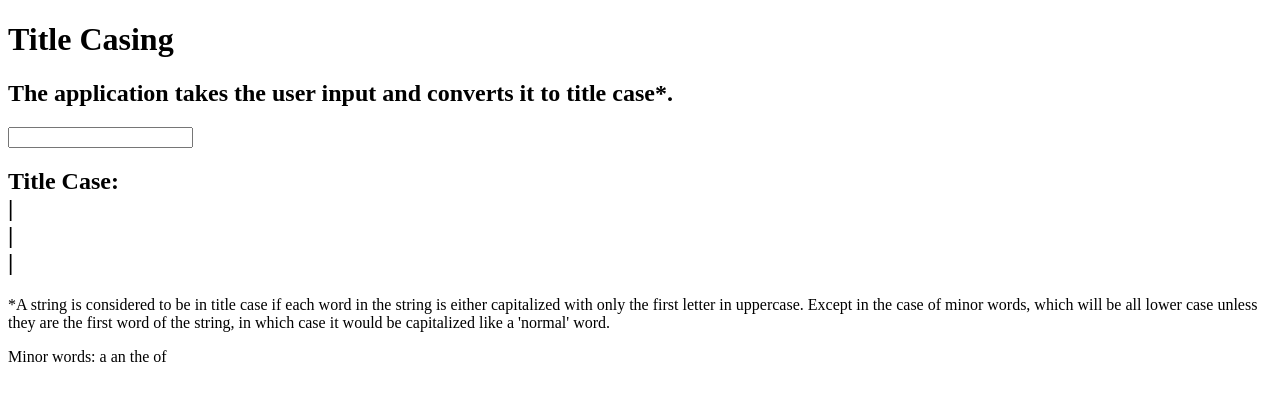
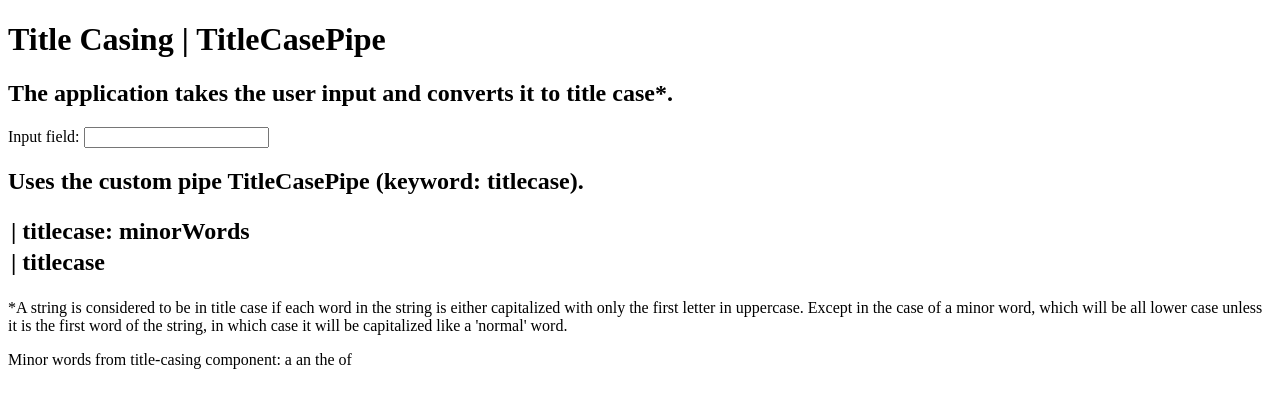
Before and after one commit to clgrogan/TitleCasing-NG, an Angular app: page / in a window 1280 px wide. Shown: the top 408 px of the page. Built offline with nearby package versions, Linux system fonts and the light colour scheme.

Commit message:
Logic added to the custom pipe. Finished.

```diff
--- a/src/app/pipes/titlecase.pipe.ts
+++ b/src/app/pipes/titlecase.pipe.ts
@@ -4,10 +4,22 @@ import { Pipe, PipeTransform } from "@angular/core";
   name: "titlecase", // the name is the keyword used to access the custom pipe
 })
 export class TitleCasePipe implements PipeTransform {
-  transform(value: string, maxLength?: number) {
+  transform(value: string, minorWords?: string[]) {
+    const defaultMinorWords = ["a", "an", "and", "or", "the", "of"];
+    let returnValue: string = "";
     if (!value) return null;
+    if (!minorWords) minorWords = defaultMinorWords;
+    const titleWords = value.split(" ");
 
-    const actualLength = maxLength ? maxLength : 50;
-    return value.substr(0, actualLength) + "...";
+    for (let i = 0; i < titleWords.length; i++) {
+      minorWords.includes(titleWords[i]) && i > 0
+        ? (returnValue += " " + titleWords[i])
+        : (returnValue +=
+            " " +
+            titleWords[i].charAt(0).toUpperCase() +
+            titleWords[i].slice(1));
+    }
+
+    return returnValue;
   }
 }
--- a/src/app/title-casing/title-casing.component.html
+++ b/src/app/title-casing/title-casing.component.html
@@ -1,20 +1,32 @@
 <header>
-  <h1>Title Casing</h1>
+  <h1>Title Casing | TitleCasePipe</h1>
   <h2>The application takes the user input and converts it to title case*.</h2>
 </header>
 <main>
   <section>
-    <input
+    <label>Input field: </label
+    ><input
       [(value)]="userInput"
       (keydown.enter)="userInput = $event.target.value; userInputChange()"
     />
   </section>
   <section>
     <h2>
-      Title Case:<br />
-      | {{ userInput }} <br />
-      | {{ userInput | uppercase }}<br />
-      | {{ userInput | titlecase }}
+      Uses the custom pipe TitleCasePipe (keyword: titlecase).
+    </h2>
+    <h2>
+      <table>
+        <tbody>
+          <tr>
+            <td>| titlecase: minorWords</td>
+            <td>{{ userInput | lowercase | titlecase: minorWords }}</td>
+          </tr>
+          <tr>
+            <td>| titlecase</td>
+            <td>{{ userInput | lowercase | titlecase }}</td>
+          </tr>
+        </tbody>
+      </table>
     </h2>
   </section>
 </main>
@@ -22,12 +34,12 @@
   <p>
     *A string is considered to be in title case if each word in the string is
     either capitalized with only the first letter in uppercase. Except in the
-    case of minor words, which will be all lower case unless they are the first
-    word of the string, in which case it would be capitalized like a 'normal'
+    case of a minor word, which will be all lower case unless it is the first
+    word of the string, in which case it will be capitalized like a 'normal'
     word.
   </p>
   <div>
-    Minor words:
+    Minor words from title-casing component:
     <span *ngFor="let minorWord of minorWords"> {{ minorWord }} </span>
   </div>
 </footer>
--- a/src/index.html
+++ b/src/index.html
@@ -1,13 +1,13 @@
-<!doctype html>
+<!DOCTYPE html>
 <html lang="en">
-<head>
-  <meta charset="utf-8">
-  <title>TitleCasingNg</title>
-  <base href="/">
-  <meta name="viewport" content="width=device-width, initial-scale=1">
-  <link rel="icon" type="image/x-icon" href="favicon.ico">
-</head>
-<body>
-  <app-root></app-root>
-</body>
+  <head>
+    <meta charset="utf-8" />
+    <title>| TitleCasePipe NG</title>
+    <base href="/" />
+    <meta name="viewport" content="width=device-width, initial-scale=1" />
+    <link rel="icon" type="image/x-icon" href="favicon.ico" />
+  </head>
+  <body>
+    <app-root></app-root>
+  </body>
 </html>
```
Also changed, not shown: 1 other file (tests, documents, lock files or other folders).
